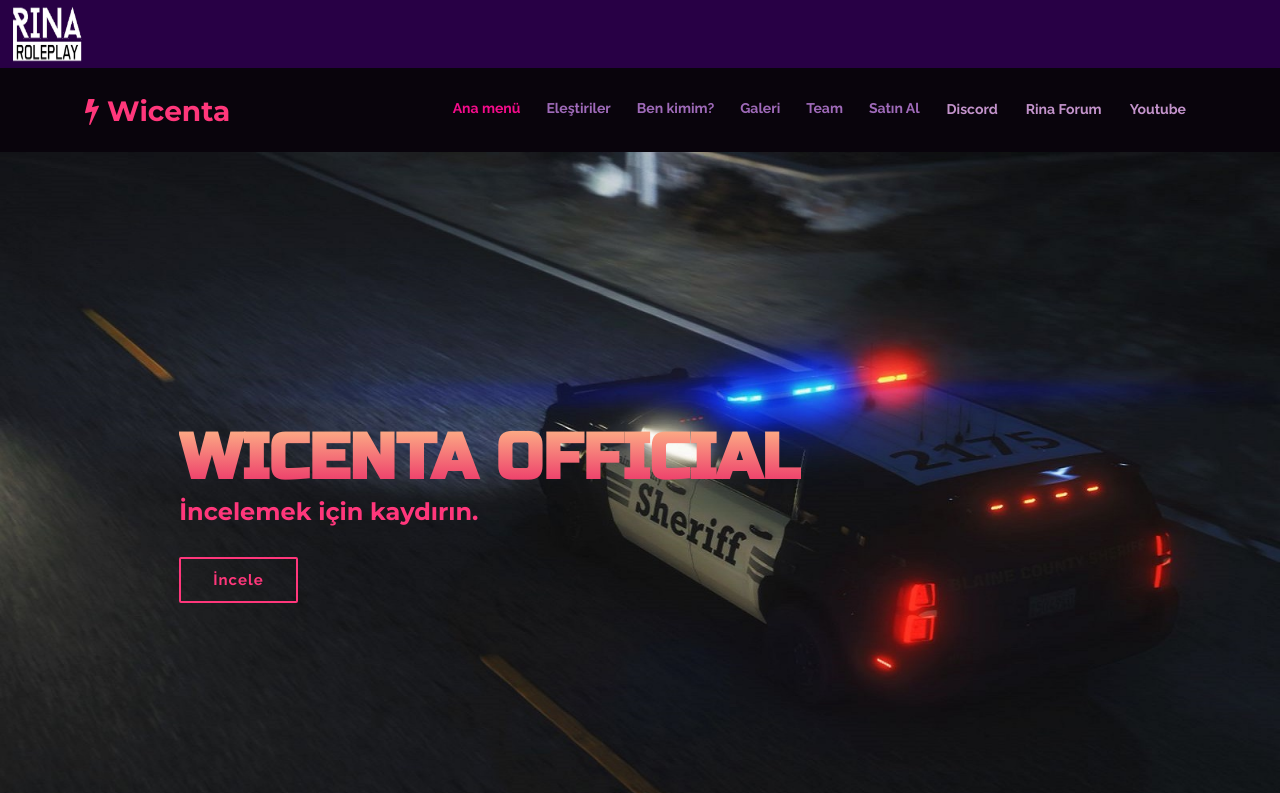
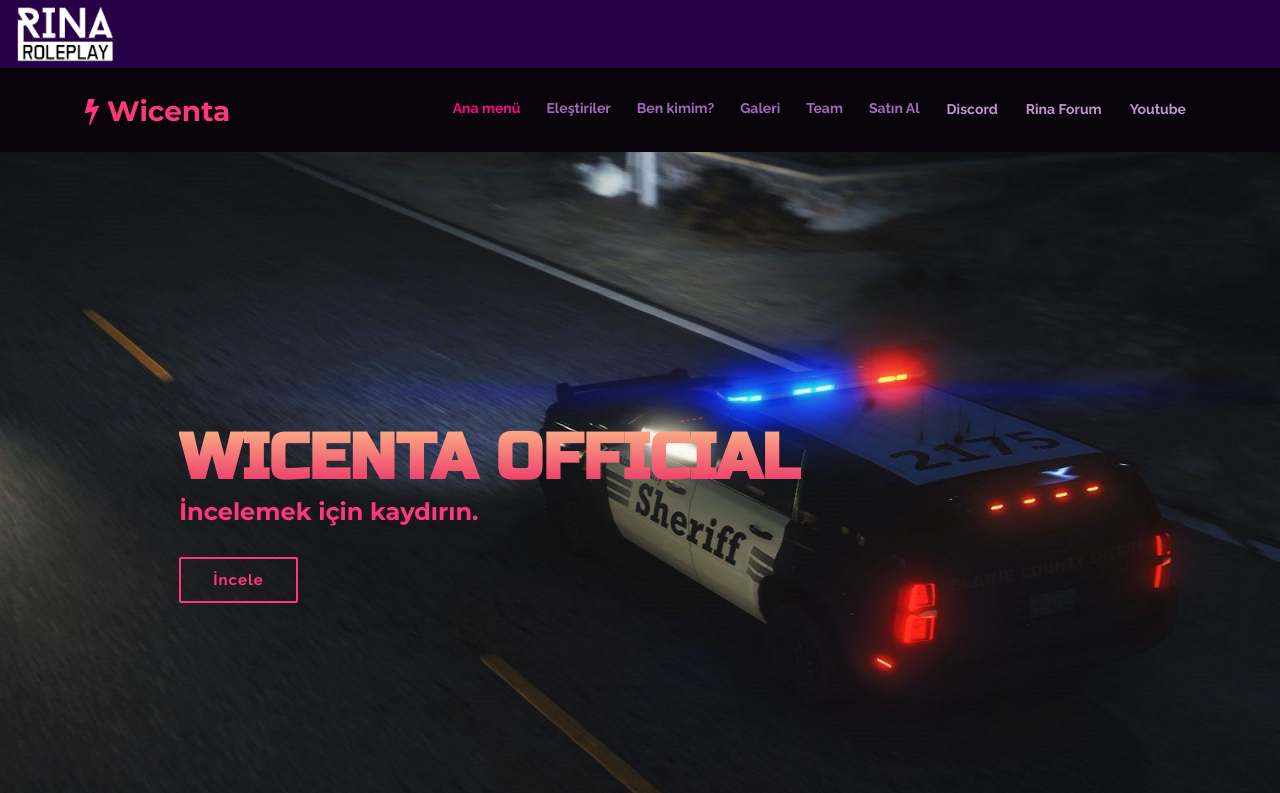
Before and after one commit to Wicenta/wicenta.github.io, a plain HTML site: page index.html in a window 1280 px wide. Shown: the top 793 px of the page. Drawn offline with nearby package versions, Linux system fonts and the light colour scheme.

Commit message:
Update index.html

```diff
--- a/index.html
+++ b/index.html
@@ -3,13 +3,10 @@ Theme Name: Wicenta
 Author: Wicenta
 License: Wicenta
 ======================================================= -->
-  <html>
 
 <body>
-<img src="img/logo.gif" height="68" width="90 align="right">
+<img src="img/logo.gif" height="68" width="125 >
 </body>
-</html>
-
 
 <!DOCTYPE html>
 <html lang="en">
```
